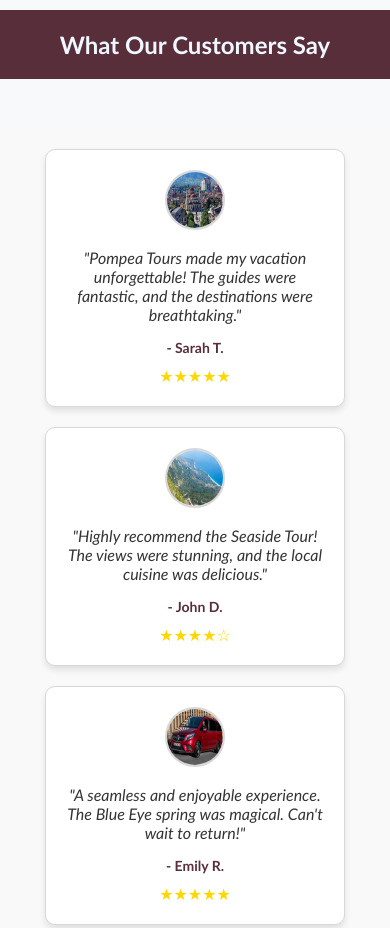
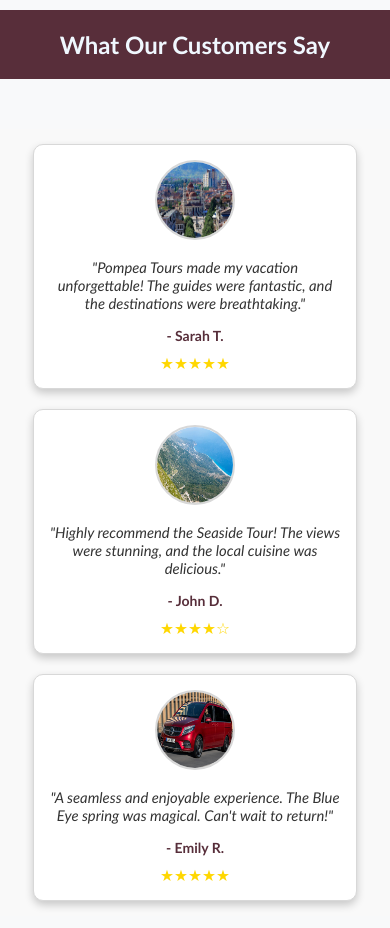
Before and after one commit to enrik33/pompea, a plain HTML site: page index.html in a window 390 px wide. Shown: the part 4160-5088 px from the top of the page. Drawn offline with Linux system fonts and the light colour scheme.

Commit message:
Enhance mobile responsiveness of reviews section with flexible layout and adjusted card sizes

```diff
--- a/assets/css/styles.css
+++ b/assets/css/styles.css
@@ -626,6 +626,38 @@
         text-align: center;
         padding: 8px 12px;
     }
+
+     /* Ensure reviews section is mobile-friendly */
+     .reviews-container {
+        display: flex;
+        flex-direction: column;
+        align-items: center;
+        gap: 20px;
+        padding: 15px;
+    }
+
+    /* Adjust review card size and spacing */
+    .review-card {
+        width: 90%; /* Ensures proper fit on mobile */
+        max-width: 350px;
+        padding: 15px;
+        text-align: center;
+        box-shadow: 0px 4px 8px rgba(0, 0, 0, 0.2);
+    }
+
+    .review-text {
+        font-size: 3.8vw;
+    }
+
+    .review-image {
+        width: 80px;
+        height: 80px;
+        border-radius: 50%;
+    }
+
+    .review-stars {
+        font-size: 4vw;
+    }
 }
 
 @media screen and (min-width: 769px) {
```
